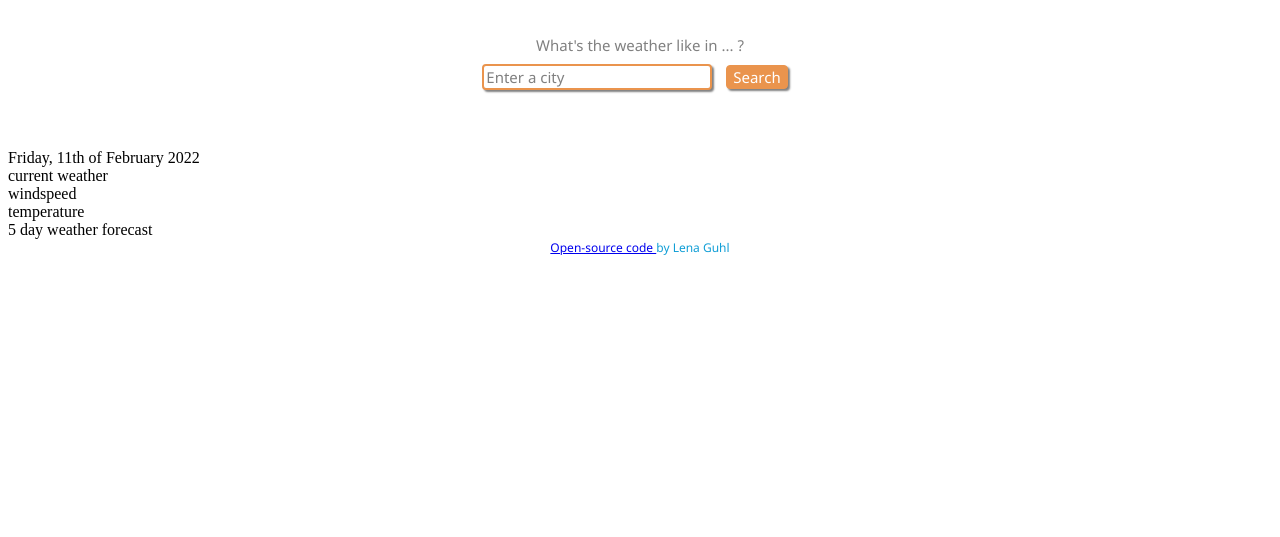
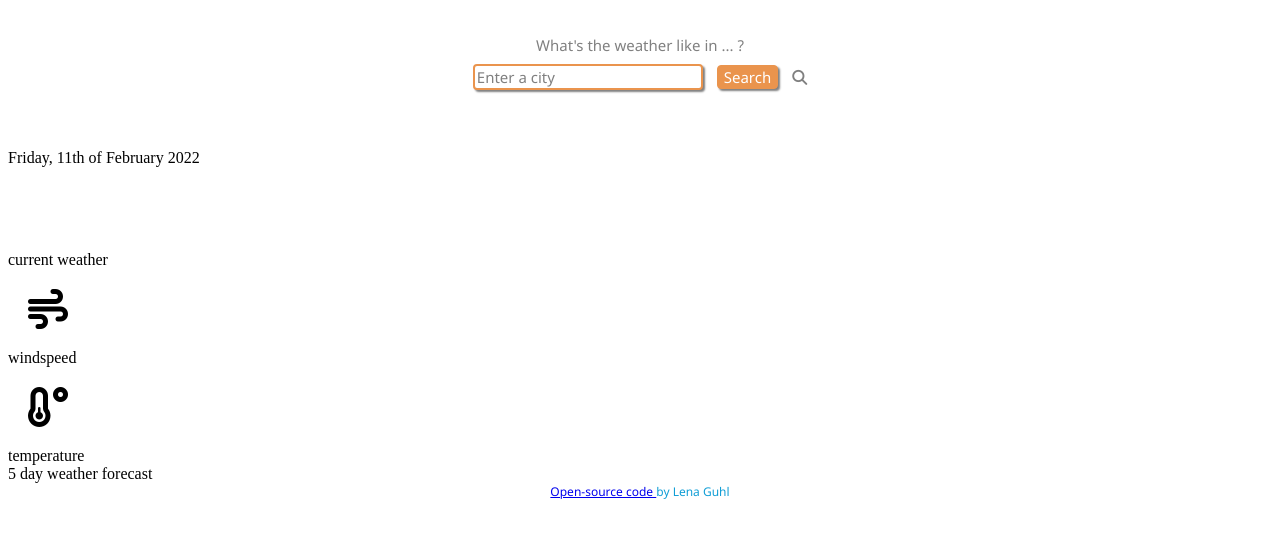
Before and after one commit to lenaguhl/WeatherProject, a plain HTML site: page index.html in a window 1280 px wide. Shown: the part 141-678 px from the top of the page. Drawn offline with Linux system fonts and the light colour scheme; a web font is replaced by a local one.

Commit message:
add  icons

```diff
--- a/index.html
+++ b/index.html
@@ -9,6 +9,7 @@
     <link rel="preconnect" href="https://fonts.googleapis.com">
     <link rel="preconnect" href="https://fonts.gstatic.com" crossorigin>
     <link href="https://fonts.googleapis.com/css2?family=Gaegu:wght@300&family=Indie+Flower&family=Montserrat+Subrayada&display=swap" rel="stylesheet">
+    <script src="https://kit.fontawesome.com/e4c19c0137.js" crossorigin="anonymous"></script>
 </head>
 <body>
   <header>
@@ -32,6 +33,7 @@
         type="submit"
         value= "Search"
       />
+      <i class="fas fa-search"></i>
     </div>
 
     <h2
@@ -45,16 +47,25 @@
       </span>
     </div>
     <div>
+      <img
+        id="weather-icon"
+        height = "80px";
+      />
+      <br/>
       <span id="description">
       current weather
       </span>
     </div>
     <div>
+      <i class="fas fa-wind fixed-icons"></i>
+      <br/>
       <span id="wind">
       windspeed
       </span>
     </div>
     <div>
+      <i class="fas fa-temperature-low fixed-icons"></i>
+      <br/>
       <span id="temperature">
       temperature
       </span>
--- a/styles.css
+++ b/styles.css
@@ -55,3 +55,7 @@ footer {
   font-size: 15px;
   text-align: center;
 }
+.fixed-icons {
+  font-size: 40px;
+  margin: 20px;
+}
```
